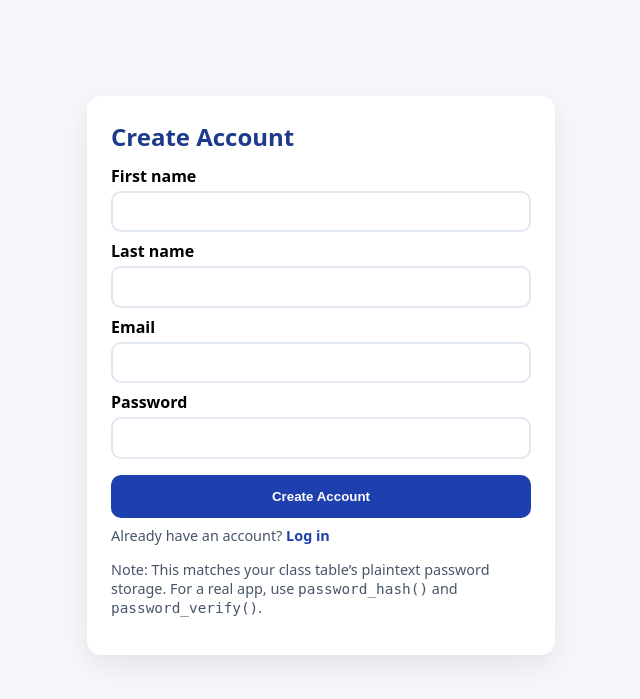
After one commit to WRandazzo12/TeamPierPressure, a PHP site: page /register.php in a window 1280 px wide. The commit adds this page. Shown: the top 699 px of the page, without its empty margins (319-959 px from the left). Run offline with PHP 8.4, Linux system fonts and the light colour scheme.

Commit message:
Added login and logout along with register
used DB file to create DB on my side for the website and added login and logout functions

```diff
--- a/connection.php
+++ b/connection.php
@@ -1,22 +1,12 @@
 <?php
-$hostname="localhost";
-$username = "dbrowner_DqBrow";
-$password = "Dquavious1";
-$dbname = "dbrowner_users";
+$servername = "localhost";
+$username   = "wrandazz_William";
+$password   = "PierPressure1!";
+$database   = "wrandazz_CruiseShipDB";
 
-$conn = mysqli_connect($hostname, $username, $password, $dbname) OR die ("Cannot connect to database,
-error...");
-//echo "Connected to the database ".$dbname." successfully! <br>";
+$conn = new mysqli($servername, $username, $password, $database);
+
+if ($conn->connect_error) {
+    die("Connection failed: " . $conn->connect_error);
+}
 ?>
-<?php
-$hostname = "localhost";
-$username = "dpierred_derron";
-$password = " IloveGGC123@";
-$database = "dpierred_CruiseLineDataBase";
-
-$conn = mysqli_connect($hostname, $username, $password, $database);
-if (!$conn) {
-  die("Connection failed: " . mysqli_connect_error());
-}
-echo "Connected successfully!";
-?>
--- /dev/null
+++ b/register.php
@@ -0,0 +1,116 @@
+<?php
+// register.php
+session_start();
+require_once __DIR__ . '/connection.php';
+
+$error = '';
+$success = '';
+
+if ($_SERVER['REQUEST_METHOD'] === 'POST') {
+    $firstname = trim($_POST['firstname'] ?? '');
+    $lastname  = trim($_POST['lastname'] ?? '');
+    $email     = trim($_POST['email'] ?? '');
+    $password  = $_POST['password'] ?? '';
+
+    // basic validation
+    if (!filter_var($email, FILTER_VALIDATE_EMAIL)) {
+        $error = 'Please enter a valid email address.';
+    } elseif ($firstname === '' || $lastname === '') {
+        $error = 'Please enter your first and last name.';
+    } elseif ($password === '') {
+        $error = 'Please enter a password.';
+    } else {
+        // check if email already exists
+        $check = $conn->prepare("SELECT id FROM users WHERE email = ?");
+        if (!$check) {
+            $error = 'Server error (prepare-1).';
+        } else {
+            $check->bind_param("s", $email);
+            $check->execute();
+            $exists = $check->get_result()->fetch_row();
+            $check->close();
+
+            if ($exists) {
+                $error = 'That email is already registered.';
+            } else {
+                /**
+                 * Table columns (from users-4.sql):
+                 * users(id, firstname, lastname, phone, email, gender, level, pw, user_type, php)
+                 *
+                 * - phone is NOT NULL on your server => supply '' (empty string) to satisfy NOT NULL.
+                 * - gender/level can be empty strings for now (your seed shows these can be NULL, but empty strings are fine).
+                 * - user_type: 1 = normal user (seed uses 0 = admin).
+                 * - php is an INT: must be a number or NULL (NOT an empty string). We’ll use NULL.
+                 */
+                $stmt = $conn->prepare("
+                    INSERT INTO users (firstname, lastname, phone, email, gender, level, pw, user_type, php)
+                    VALUES (?, ?, '', ?, '', '', ?, 1, NULL)
+                ");
+                if (!$stmt) {
+                    $error = 'Server error (prepare-2).';
+                } else {
+                    // Matching your class schema: pw is stored in plaintext in users-4.sql
+                    // For real apps, use password_hash() instead.
+                    $stmt->bind_param("ssss", $firstname, $lastname, $email, $password);
+
+                    if ($stmt->execute()) {
+                        $success = 'Account created! You can now log in.';
+                    } else {
+                        // Optional: uncomment to see the exact DB error while debugging
+                        // $error = 'DB error: ' . $stmt->error;
+                        $error = 'Could not create account. Please try again.';
+                    }
+                    $stmt->close();
+                }
+            }
+        }
+    }
+}
+?>
+<!DOCTYPE html>
+<html lang="en">
+<head>
+  <meta charset="UTF-8" />
+  <title>Register</title>
+  <meta name="viewport" content="width=device-width, initial-scale=1" />
+  <style>
+    body { font-family: system-ui, Arial, sans-serif; background:#f5f7fb; }
+    .container { max-width: 420px; margin: 6rem auto; background:#fff; padding: 24px; border-radius: 14px; box-shadow: 0 10px 28px rgba(0,0,0,.08); }
+    h2 { margin: 0 0 12px; color:#1e3a8a; }
+    .msg { margin:.75rem 0; padding:.75rem 1rem; border-radius:8px; }
+    .error { background:#fee2e2; color:#991b1b; }
+    .success { background:#dcfce7; color:#14532d; }
+    label { display:block; font-weight:600; margin-top:.5rem; }
+    input { width:100%; box-sizing:border-box; padding:.7rem .85rem; margin-top:.25rem; border:2px solid #e2e8f0; border-radius:10px; }
+    button { width:100%; padding:.9rem 1rem; margin-top:1rem; border:0; border-radius:10px; background:#1e40af; color:#fff; font-weight:700; cursor:pointer; }
+    a { color:#1e40af; text-decoration:none; font-weight:600; }
+    .muted { color:#475569; font-size:.9rem; margin-top:.5rem; }
+  </style>
+</head>
+<body>
+  <div class="container">
+    <h2>Create Account</h2>
+    <?php if ($error): ?><div class="msg error"><?= htmlspecialchars($error) ?></div><?php endif; ?>
+    <?php if ($success): ?><div class="msg success"><?= htmlspecialchars($success) ?></div><?php endif; ?>
+
+    <form method="POST" action="register.php" novalidate>
+      <label for="firstname">First name</label>
+      <input id="firstname" name="firstname" type="text" required value="<?= htmlspecialchars($_POST['firstname'] ?? '') ?>">
+
+      <label for="lastname">Last name</label>
+      <input id="lastname" name="lastname" type="text" required value="<?= htmlspecialchars($_POST['lastname'] ?? '') ?>">
+
+      <label for="email">Email</label>
+      <input id="email" name="email" type="email" required value="<?= htmlspecialchars($_POST['email'] ?? '') ?>">
+
+      <label for="password">Password</label>
+      <input id="password" name="password" type="password" required>
+
+      <button type="submit">Create Account</button>
+      <p class="muted">Already have an account? <a href="login.php">Log in</a></p>
+    </form>
+
+    <p class="muted">Note: This matches your class table’s plaintext password storage. For a real app, use <code>password_hash()</code> and <code>password_verify()</code>.</p>
+  </div>
+</body>
+</html>
```
Also changed, not shown: index.php (renamed from index.html, +14 -3 lines), login.php (added, +59 -0 lines), logout.php (added, +7 -0 lines), 1 other file.
